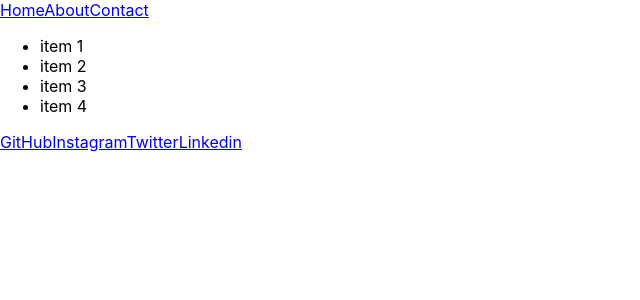
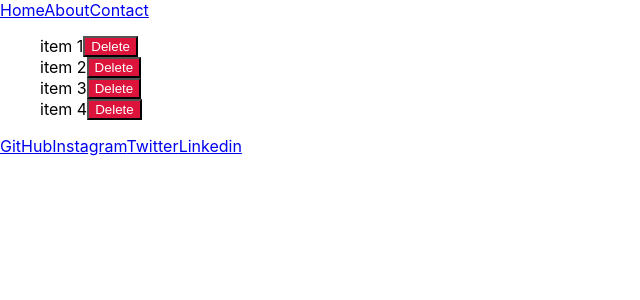
Before and after one commit to sanskarpareek14/React, a React (Create React App) app in the folder myapp/: page / in a window 1280 px wide. Shown: the top 300 px of the page, without its empty margins (0-640 px from the left). Built offline with nearby package versions, Linux system fonts and the light colour scheme.

Commit message:
Listitem, content

```diff
--- a/myapp/src/Components/Content.js
+++ b/myapp/src/Components/Content.js
@@ -1,11 +1,14 @@
+import ListItem from './ListItem'
+
 const Content = () => {
     const chores = ["item 1", "item 2", "item 3", "item 4"]
     return (
         <div class="container">
             <ul>
                 {
-                    chores.map(chore => <li>{chore}</li>)
+                    chores.map(chore => <ListItem chore={chore} />)
                 }
+
             </ul>
         </div>
     );
--- /dev/null
+++ b/myapp/src/Components/ListItem.js
@@ -0,0 +1,12 @@
+const ListItem = ({ chore }) => {
+    return (
+        <li>
+            <div>
+                {chore}
+            </div>
+            <button style={{ background: 'crimson', color: "white" }}>Delete</button>
+        </li>
+    );
+}
+
+export default ListItem;
--- a/myapp/src/index.css
+++ b/myapp/src/index.css
@@ -11,3 +11,6 @@
   font-family: source-code-pro, Menlo, Monaco, Consolas, 'Courier New',
     monospace;
 }
+li{
+  display:flex;
+}
```
